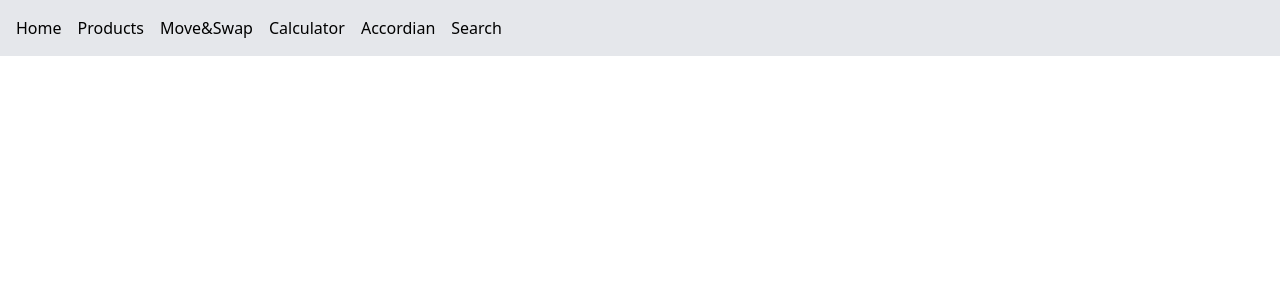
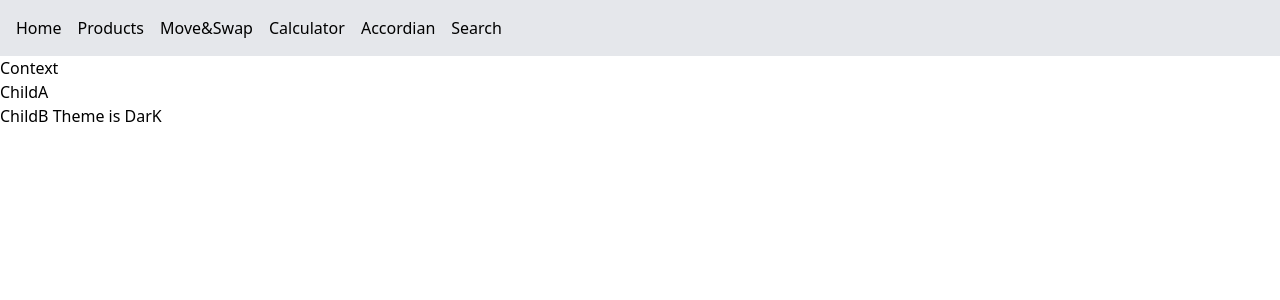
Before and after one commit to pragyasharm/frontend-machine-coding, a React (Create React App) app: page /context in a window 1280 px wide. Shown: the top 300 px of the page. Built offline with nearby package versions, Linux system fonts and the light colour scheme.

Commit message:
Auto Complete and useContext example

```diff
--- a/src/App.js
+++ b/src/App.js
@@ -11,6 +11,8 @@ import Calculator from './Components/Calculator/Calculator';
 import Accordian from './Components/Accordian/Accordian';
 import PrivateRoutes from './Components/PrivateRoutes';
 import SearchPage from './Components/SearchBar/SearchPage';
+import Context from './Components/UseContextExample/Context';
+import AutoCompleteComponent from './Components/AutoComplete/AutoCompleteComponent';
 
 function App() {
   return (
@@ -24,6 +26,8 @@ function App() {
           <Route path="/product-card" element={<MainProductContainer />} />
           <Route path="/move-swap" element={<MoveSwapComponent />} />
           <Route path="/search" element={<SearchPage/>} />
+          <Route path='/context' element={<Context/>}/>
+          <Route path='/autocomplete' element={<AutoCompleteComponent/>}/>
           <Route element={<PrivateRoutes />}>
             <Route path="/calculator" element={<Calculator />} />
             <Route path="/accordian" element={<Accordian />} />
--- /dev/null
+++ b/src/Components/AutoComplete/AutoCompleteComponent.js
@@ -0,0 +1,39 @@
+import React, { useState } from 'react'
+
+const masterData = ['Hello', 'How are you', 'Mhobbat', 'hum tum', 'kali kali julfo'];
+
+const AutoCompleteComponent = () => {
+    const [inputText, setInputText] = useState('');
+    const [suggestions, setSuggestions] = useState([]);
+
+    const handleInputChange = (e) => {
+        const value = e.target.value
+        setInputText(value)
+        if(value.length>0){
+           const filteredSuggestion = masterData.filter(data => data.toLowerCase().includes(value.toLowerCase()));
+           setSuggestions(filteredSuggestion);
+        } else {
+            setSuggestions([])
+        }
+    }
+
+  return (
+    <div>
+        <h1>AutoComplete Component</h1>
+        <div className='flex-row'>
+            <div className=''>
+               <input type='text' value={inputText} onChange={handleInputChange}/>
+            </div>
+            {suggestions.length>0 && <div>
+                <ul>
+                    {suggestions.map((suggest, index) => <li key={index} className='cursor-pointer'>{suggest}</li>)}
+                </ul>
+
+            </div> }
+        </div>
+
+    </div>
+  )
+}
+
+export default AutoCompleteComponent
--- a/src/Components/SearchBar/SearchPage.js
+++ b/src/Components/SearchBar/SearchPage.js
@@ -37,7 +37,7 @@ const SearchPage = () => {
         { searchResult &&
         <div className='flex justify-center'>
             <ul className='w-80 shadow-md'>
-                {searchResult.map((text)=>{return <li className='border-t-[1px] pt-2 border-gray-300'>{text}</li>})}
+                {searchResult.map((text, index)=>{return <li key={index} className='border-t-[1px] pt-2 border-gray-300'>{text}</li>})}
             </ul>
         </div>
 
--- /dev/null
+++ b/src/Components/UseContextExample/ChildA.js
@@ -0,0 +1,12 @@
+import React from 'react'
+import ChildB from './ChildB'
+
+const ChildA = () => {
+  return (
+    <div>ChildA
+        <ChildB/>
+    </div>
+  )
+}
+
+export default ChildA
--- /dev/null
+++ b/src/Components/UseContextExample/ChildB.js
@@ -0,0 +1,12 @@
+import React, { useContext } from 'react'
+import { ThemeContext } from './Context';
+
+const ChildB = () => {
+  const theme = useContext(ThemeContext);
+  console.log(theme)
+  return (
+    <div>ChildB Theme is {theme}</div>
+  )
+}
+
+export default ChildB
--- /dev/null
+++ b/src/Components/UseContextExample/Context.js
@@ -0,0 +1,18 @@
+import React, { createContext, useState } from 'react'
+import ChildA from './ChildA'
+import { Provider } from 'react-redux'
+
+const ThemeContext = createContext(null)
+const Context = () => {
+  const [theme, setTheme] = useState("DarK");
+  return (
+    <div>Context
+      <ThemeContext.Provider value={theme}>
+       <ChildA/>
+      </ThemeContext.Provider>
+    </div>
+  )
+}
+
+export default Context
+export {ThemeContext}
```
